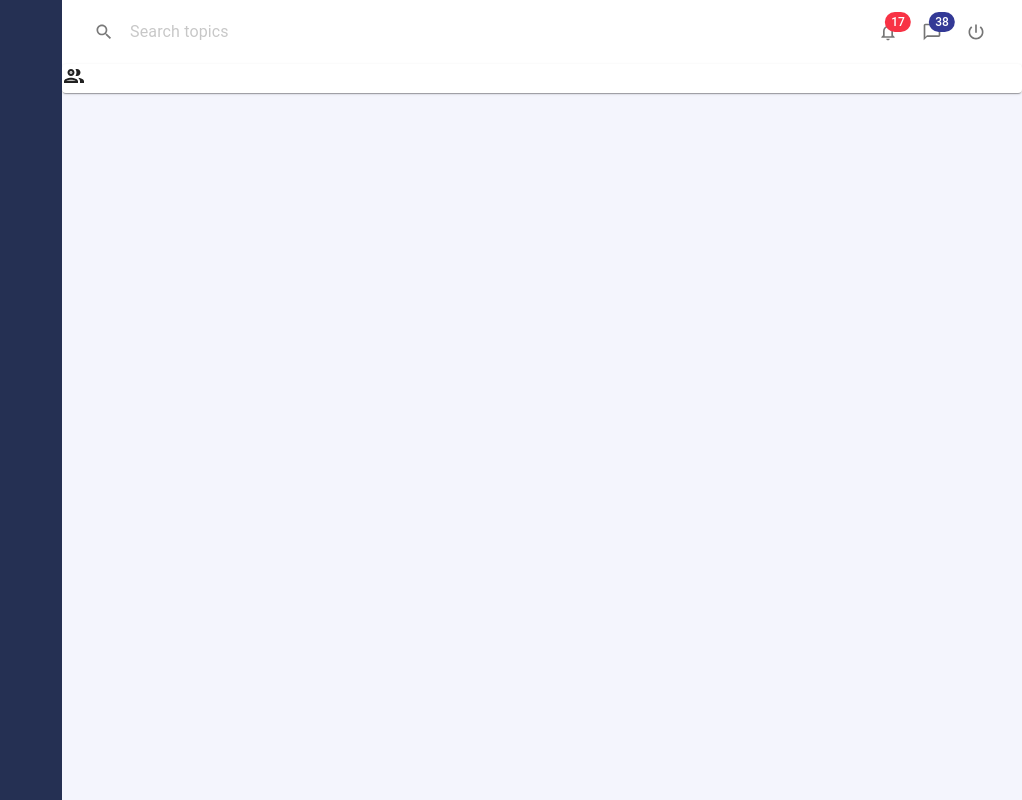
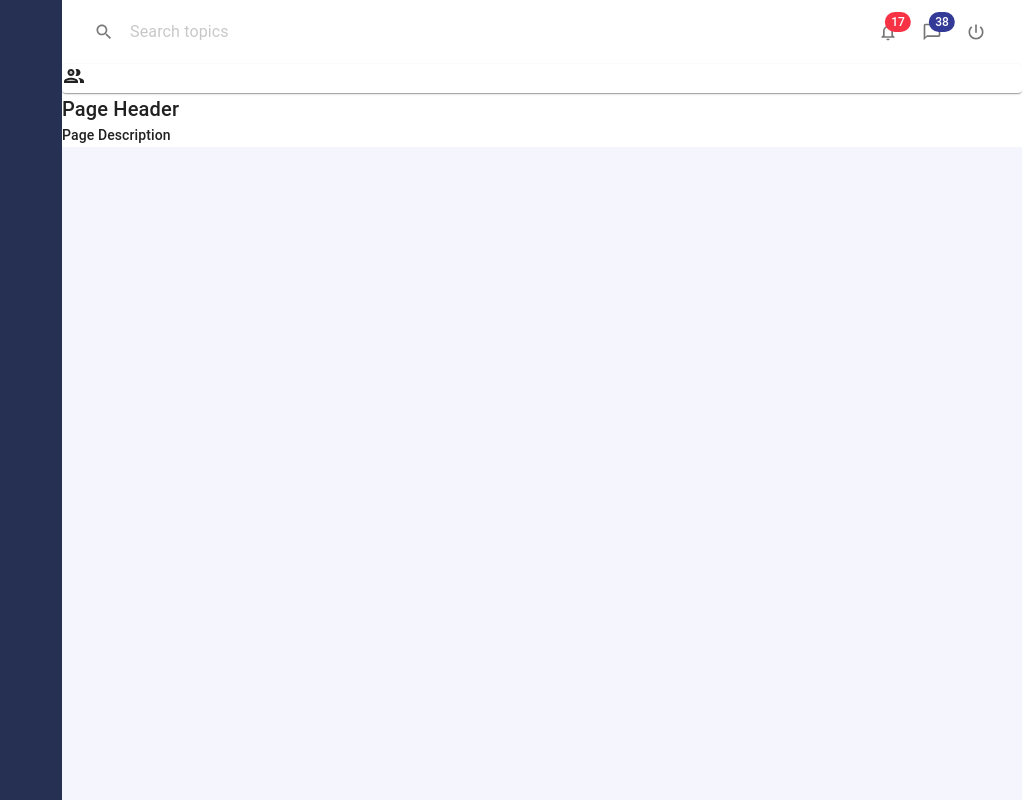
Before and after one commit to JWoltjen/material-ui-demo2, a React (Create React App) app: page / in a window 1280 px wide. Shown: the whole page, without its empty margins (258-1280 px from the left). Built offline with nearby package versions, Linux system fonts and the light colour scheme.

Commit message:
create Page Header and Page Description components

```diff
--- a/src/Components/PageHeader.js
+++ b/src/Components/PageHeader.js
@@ -1,5 +1,5 @@
 import React from 'react'
-import { Paper, Card } from '@material-ui/core'
+import { Paper, Card, Typography } from '@material-ui/core'
 
 function PageHeader(props) {
 
@@ -10,6 +10,18 @@ function PageHeader(props) {
                 <Card>
                     {icon}
                 </Card>
+                <div>
+                    <Typography
+                    variant="h6"
+                    component='div'
+                    >{title}
+                    </Typography>
+                     <Typography
+                    variant="subtitle2"
+                    component='div'
+                    >{subtitle}
+                    </Typography>
+                </div>
             </div>
         </Paper>
     )
```
Also changed, not shown: 1 other file (tests, documents, lock files or other folders).
